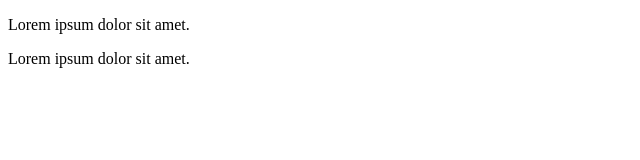
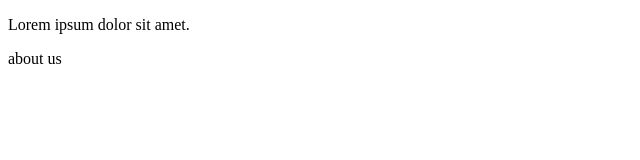
Before and after one commit to MOHAMED-ALI-YOUSSOUF/app1, a plain HTML site: page home.html in a window 1280 px wide. Shown: the whole page, without its empty margins (0-640 px from the left). Drawn offline with Linux system fonts and the light colour scheme.

Commit message:
Update home.html

```diff
--- a/home.html
+++ b/home.html
@@ -8,6 +8,6 @@
 </head>
 <body>
     <p>Lorem ipsum dolor sit amet.</p>
-    Lorem ipsum dolor sit amet.
+    about us
 </body>
 </html>
```
